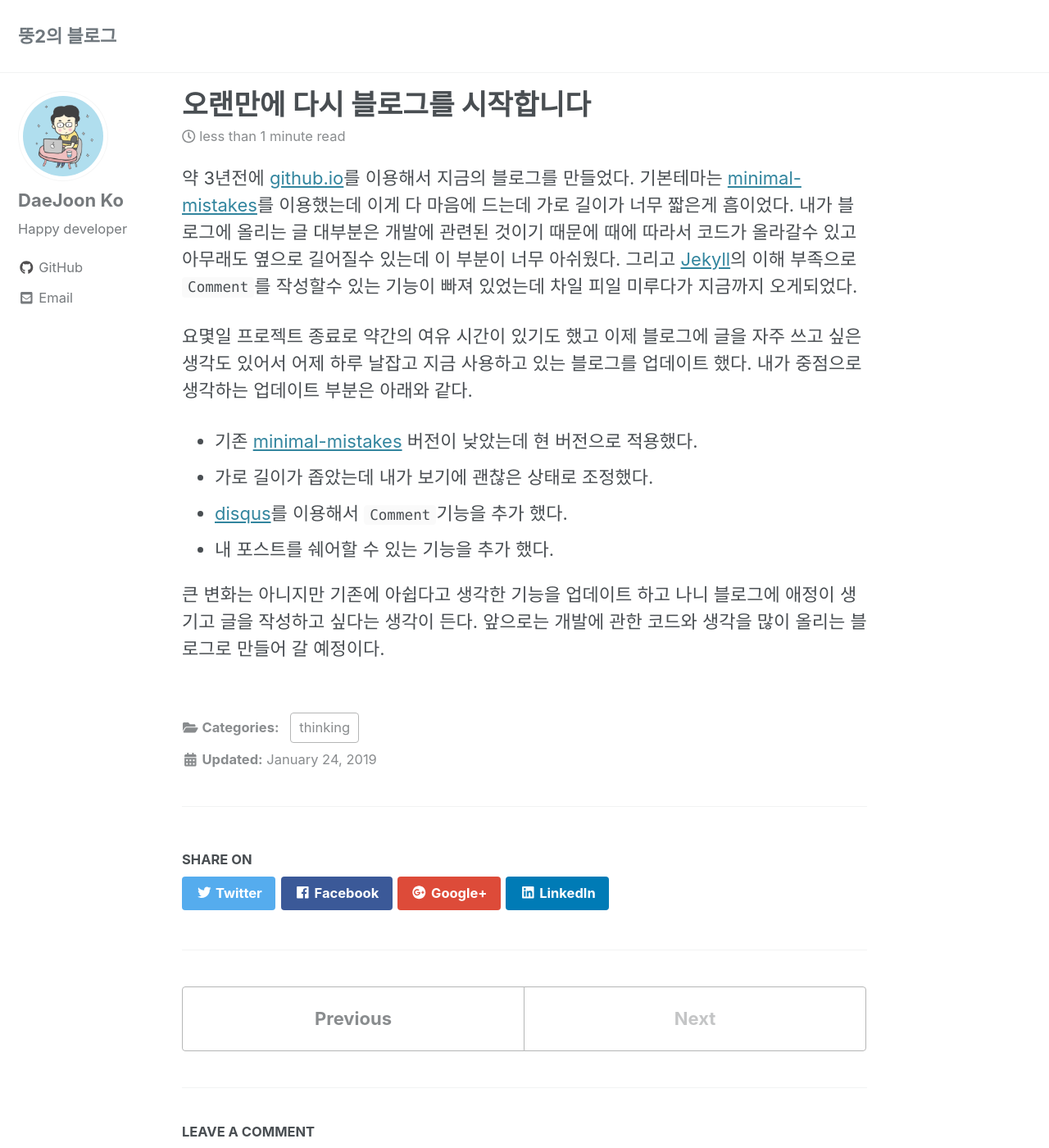
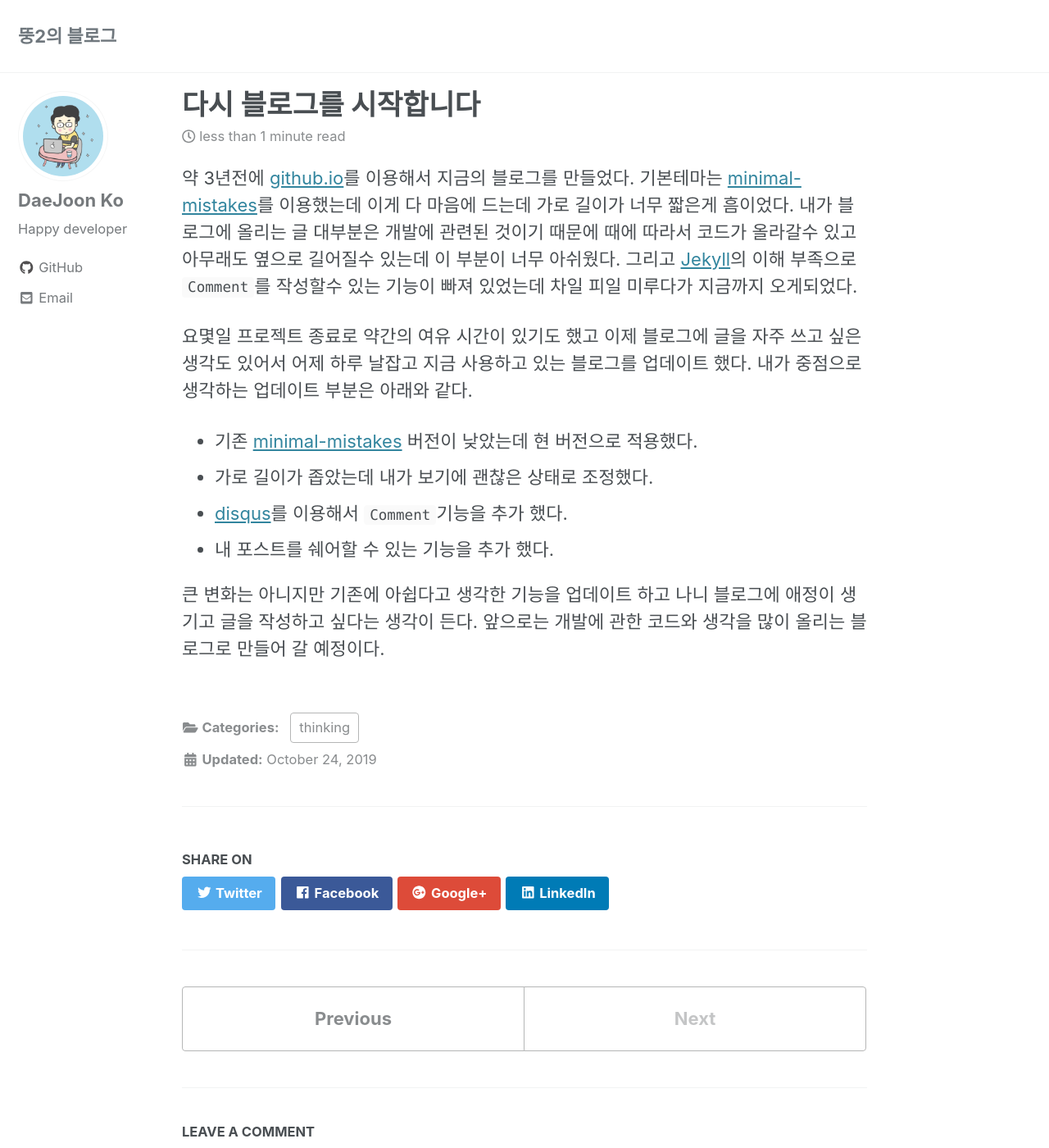
Before and after one commit to daejoon/daejoon.github.io, a Jekyll site: the page built from _posts/2019-10-24-다시-블로그-시작합니다.md, in a window 1280 px wide and 1400 px high. Shown: the whole window at 82% size. Built offline with Jekyll 4.4.1, drawn with Linux system fonts in a browser that asks for light colours; cached includes are drawn as plain includes; nearby versions of some CDN libraries; comment, search, counter and statistics services are not loaded.

Commit message:
Update 2019-01-24-오랜만에-다시-블로그-시작합니다.md

```diff
--- a/_posts/2019-01-24-오랜만에-다시-블로그-시작합니다.md
+++ b/_posts/2019-10-24-다시-블로그-시작합니다.md
@@ -1,5 +1,5 @@
 ---
-title:  오랜만에 다시 블로그를 시작합니다
+title:  다시 블로그를 시작합니다
 categories: thinking
 ---
 
```
